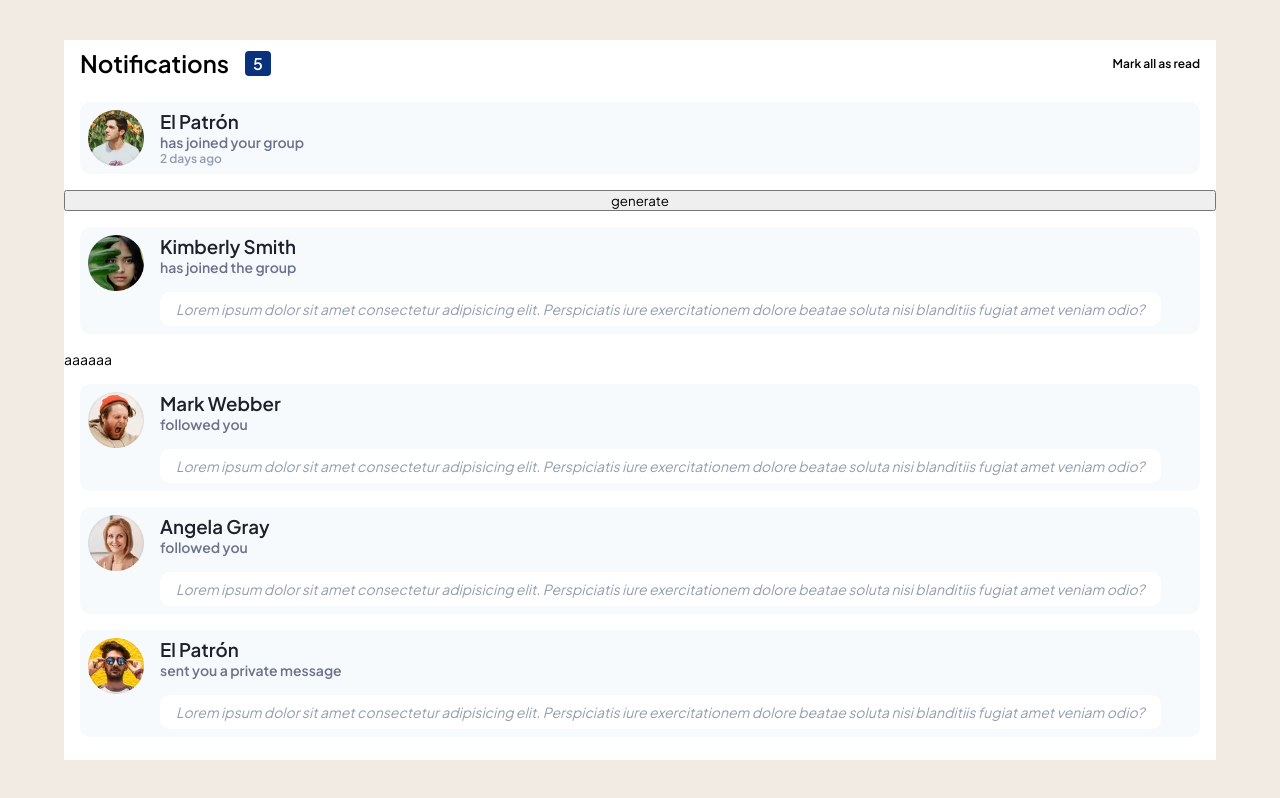
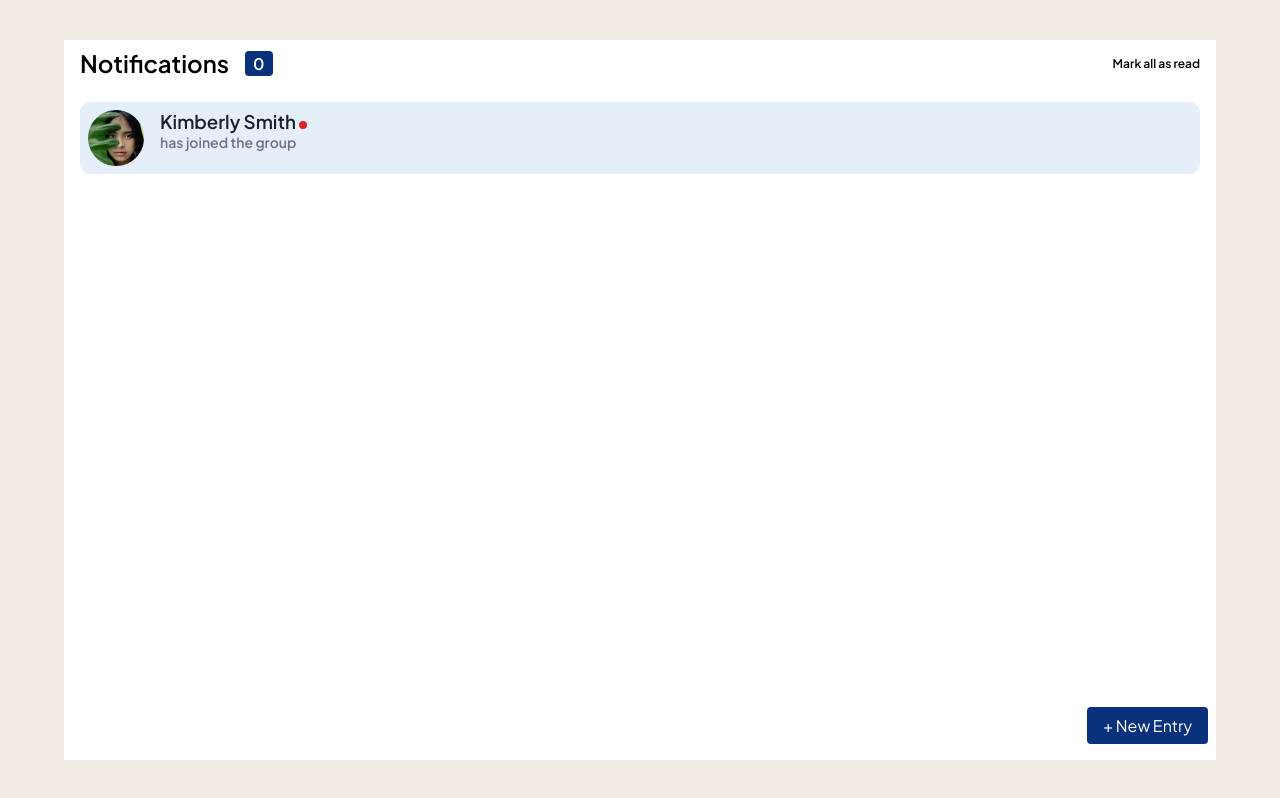
Before and after one commit to devtoti/product-overview, a React (Vite) app: page / in a window 1280 px wide. Built offline with nearby package versions, Linux system fonts and the light colour scheme.

Commit message:
Finish NotificationsPage logic

```diff
--- a/src/components/NotificationsPage-fns.jsx
+++ b/src/components/NotificationsPage-fns.jsx
@@ -1,28 +1,38 @@
-import React, { useEffect, useState } from 'react'
+import React, { useEffect, useState, useRef} from 'react'
 
-export default function NewEntry() {
+export default function NewEntry({entries, handleNotifications}) {
+    const [entry, setEntry] = useState(users.generateEntry())
+    const [isRead, setIsRead] = useState(false)
+    const ref = useRef()
+    useEffect(() => {
+        const notifCount = document.querySelectorAll(".not-read").length
+        console.log(notifCount)
+        // handleNotifications(notifCount)
+        // handleNotifications(2)
+        console.log(typeof handleNotifications)
+    },[entries, isRead])
 
-    const [entry, setEntry] = useState(users.generateEntry())
+    function markAsRead() {
+        setIsRead(a => !a)
+       }
 
     useEffect(() => {
         console.log(entry)
     }, [])
     return (
-        <div className='user-notification' >
+        <div ref={ref} className={isRead ? 'user-notification' : 'user-notification not-read'} onClick={markAsRead}>
             <img src={entry.user.avatar} alt="" />
             <div>
                 <h3>{entry.user.name}</h3>
                 <h4>{entry.action}</h4>
                 <h5></h5>
-                <p><cite>Lorem ipsum dolor sit amet consectetur adipisicing elit. Perspiciatis iure exercitationem dolore beatae soluta nisi blanditiis fugiat amet veniam odio?</cite></p>
+                {/* <p><cite>Lorem ipsum dolor sit amet consectetur adipisicing elit. Perspiciatis iure exercitationem dolore beatae soluta nisi blanditiis fugiat amet veniam odio?</cite></p> */}
             </div>
         </div>
     )
 }
 
-export const addNewEntry = () => {
-    console.log('working')
-}
+
 
 export const users = {
     names: [
--- a/src/components/NotificationsPage.jsx
+++ b/src/components/NotificationsPage.jsx
@@ -1,63 +1,56 @@
-import React, {useEffect, useState} from 'react'
-import NewEntry, {addNewEntry, users} from './NotificationsPage-fns'
+import React, { useEffect, useState, useRef } from 'react'
+import NewEntry, { users } from './NotificationsPage-fns'
 import '../notifications.css'
 
 function NotificationsPage() {
-    const [entries, setEntries] = useState(3)
+    const [entries, setEntries] = useState(0)
     const [notifications, setNotifications] = useState(0)
-    const [isRead, setIsRead] = useState(false)
-    useEffect(() => {
-        const notifCount = document.querySelectorAll(".user-notification").length
-        console.log(entries)
-        console.table([users])
-        setNotifications(notifCount)
-    },[entries])
+    const [allRead, setAllRead] = useState(false)
 
-    const markAsRead = elem => {
 
+    const addNewEntry = () => {
+        setEntries(prev => ++prev)
+    }
+    function handleNotifications(num) {
+        setNotifications(num)
+    }
+    function markAllRead() {
+        setAllRead(prev => !prev)
+        if (!allRead) {
+            document.querySelectorAll(".user-notification").forEach(elem => {
+                elem.classList.remove('not-read')
+            })
+        }
+        else {
+            document.querySelectorAll(".user-notification").forEach(elem => {
+                elem.classList.add('not-read')
+
+            })
+        }
     }
 
-    console.log(Array(entries).fill(0))
     return (
         <div className='notifications'>
             <section className='notifications_header'>
                 <h1>Notifications</h1>
                 <article>{notifications}</article>
-            <h6>Mark all as read</h6>
+                <h6 onClick={markAllRead}>
+                    {allRead ? "Mark all as unread" : "Mark all as read"}
+                </h6>
             </section>
             <section className='notifications_body'>
-        <div className={isRead ? 'user-notification' : 'user-notification not-read'} onClick={(e) => markAsRead(e)}>
-            <img src="notifications/assets/images/avatar-jacob-thompson.webp" alt="" />
-            <div>
-            <h3>El Patrón</h3>
-            <h4>has joined your group</h4>
-            <h5>2 days ago</h5>
-            </div>
-        </div>
-        <button onClick={addNewEntry}>generate</button>
-        <NewEntry/>
-        <p>{Array(entries).fill('aa')}</p>
+
+                <NewEntry />
                 {Array(entries).fill(0).map((entry, ix) => {
-            return <NewEntry key={ix}/>
+                    return <NewEntry key={ix} entries={entries}
+                    // handleNotifications={num => handleNotifications(num)}
+                    />
                 })}
-        {/* <div className='user-notification' >
-            <img src="notifications\assets\images\avatar-kimberly-smith.webp" alt="" />
-            <div>
-            <h3>Kimberly Smith</h3>
-            <h4>commented on your picture</h4>
-            <h5>10 days ago</h5>
-            <p><cite>Lorem ipsum dolor sit amet consectetur adipisicing elit. Perspiciatis iure exercitationem dolore beatae soluta nisi blanditiis fugiat amet veniam odio?</cite></p>
-            </div>
-        </div>
-        <div className='user-notification'>
-            <img src="notifications\assets\images\avatar-anna-kim.webp" alt="" />
-            <div>
+            </section>
+            <section className='notifications_footer'>
 
-            <h3>Anna Kim</h3>
-            <h4>left the group</h4>
-            <h5>2 weeks ago</h5>
-            </div>
-        </div> */}
+                <button onClick={addNewEntry}>+ New Entry</button>
+
             </section>
         </div>
     )
--- a/src/notifications.css
+++ b/src/notifications.css
@@ -8,11 +8,13 @@
 
 }
 
-:has(.notifications) p, h4 {
+:has(.notifications) p,
+h4 {
     font-size: 14px;
 }
 
-:has(.notifications) h5, h6 {
+:has(.notifications) h5,
+h6 {
     font-size: 12px;
 }
 
@@ -32,9 +34,36 @@
     background-color: var(--white);
     width: 90vw;
     height: 90vh;
+    display: flex;
+    flex-direction: column;
+    flex-wrap: no-wrap;
 }
 
-.notifications article{
+.notifications_footer {
+    position: relative;
+    margin-top: auto;
+    margin-bottom: 1rem;
+    padding-top: 1rem;
+    margin-left: auto;
+    margin-right: 0.5rem;
+}
+
+.notifications_footer button {
+    background: none;
+    border: none;
+    padding: 0.5rem 1rem;
+    background-color: var(--blue);
+    color: white    ;
+    border-radius: 4px;
+    font-size: medium;
+
+}
+.notifications_footer button:hover {
+    cursor: pointer;
+    opacity: 0.8;
+}
+
+.notifications article {
     background-color: var(--blue);
     padding: 2px 8px;
     font-weight: 600;
@@ -60,6 +89,7 @@
     display: flex;
     flex-direction: column;
     gap: 1rem;
+    overflow-y: scroll;
 }
 
 .user-notification {
@@ -70,21 +100,45 @@
     margin: 0 1rem;
     color: var(--dark-blue200);
 }
+
+.not-read {
+    display: flex;
+    border-radius: 10px;
+    background-color: var(--blue2);
+    padding: 0.5rem;
+    margin: 0 1rem;
+    color: var(--dark-blue200);
+    cursor: pointer;
+}
+
+.not-read h3::after {
+    content: '';
+    display: inline-block;
+    height: 8px;
+    width: 8px;
+    border-radius: 50%;
+    margin-left: 0.2rem;
+    background-color: hsl(0, 70%, 50%);
+}
+
 .user-notification h3 {
     color: var(--dark-blue);
     cursor: pointer;
 }
+
 .user-notification h3:hover {
     color: var(--dark-blue200);
 }
+
 .user-notification h5 {
     color: var(--grayish-blue);
 }
+
 .user-notification img {
     width: 56px;
     height: 56px;
     /* margin-left: 1rem; */
-    margin-right:1rem ;
+    margin-right: 1rem;
 }
 
 .user-notification p {
@@ -96,3 +150,16 @@
     margin-top: 1rem;
     padding: 0.5rem 1rem;
 }
+
+@media screen and (max-width: 475px) {
+
+.notifications {
+    background-color: var(--white);
+    width: 100vw;
+    height: 100vh;
+    display: flex;
+    flex-direction: column;
+    flex-wrap: no-wrap;
+}
+
+}
```
Lines whose indentation alone changed are shown as unchanged.
